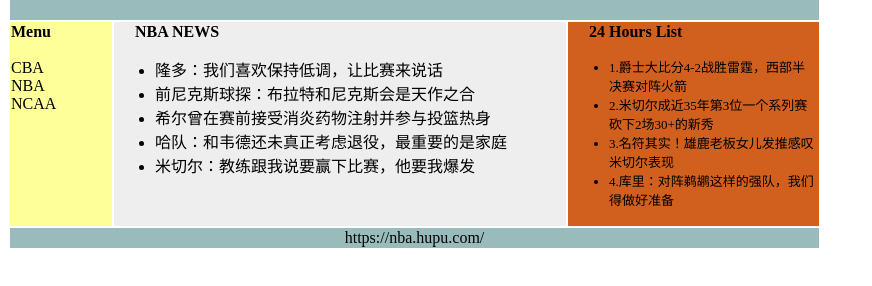
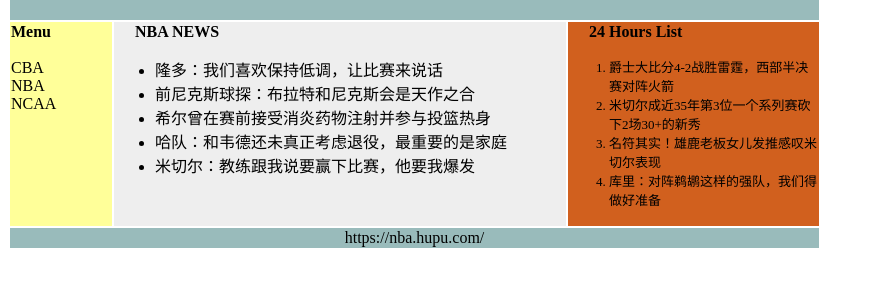
Before and after one commit to wxzoro1/WEB, a plain HTML site: page hw01/index.html in a window 1280 px wide. Shown: the part 72-358 px from the top of the page, without its empty margins (0-872 px from the left). Drawn offline with Linux system fonts and the light colour scheme.

Commit message:
Update index.html

```diff
--- a/hw01/index.html
+++ b/hw01/index.html
@@ -30,13 +30,13 @@
 </td>
 <td style="background-color:rgb(209, 96, 30);width:249px;text-align:top;">
 <b>&nbsp&nbsp&nbsp&nbsp&nbsp24 Hours List</b>
-<ul><font size="2">
-    <li>1.爵士大比分4-2战胜雷霆，西部半决赛对阵火箭</li>
-    <li>2.米切尔成近35年第3位一个系列赛砍下2场30+的新秀</li>
-    <li>3.名符其实！雄鹿老板女儿发推感叹米切尔表现</li>
-    <li>4.库里：对阵鹈鹕这样的强队，我们得做好准备</li>
+<ol><font size="2">
+    <li>爵士大比分4-2战胜雷霆，西部半决赛对阵火箭</li>
+    <li>米切尔成近35年第3位一个系列赛砍下2场30+的新秀</li>
+    <li>名符其实！雄鹿老板女儿发推感叹米切尔表现</li>
+    <li>库里：对阵鹈鹕这样的强队，我们得做好准备</li>
 </font>
-</ul>
+</ol>
 </td>
 </tr>
 
```
